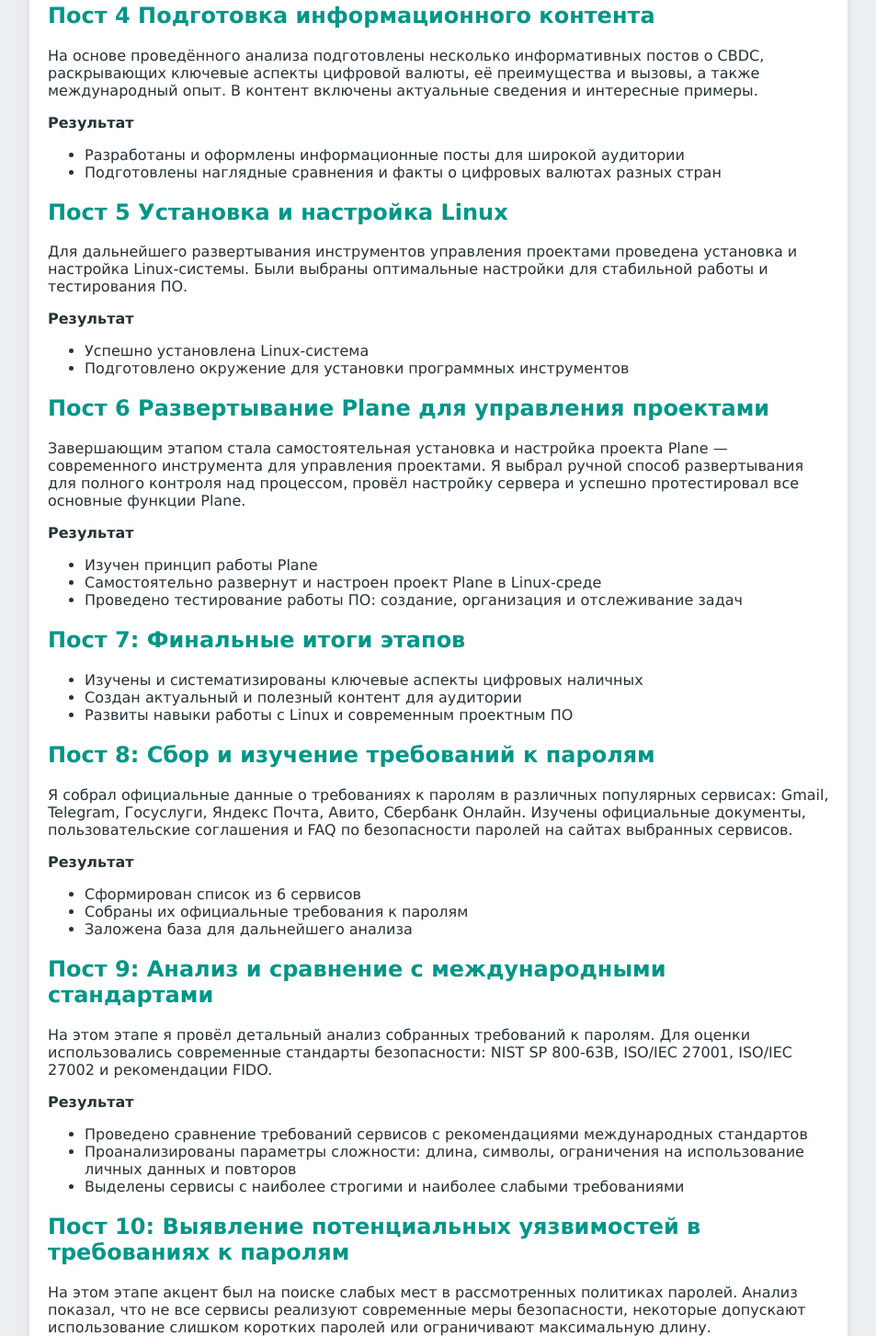
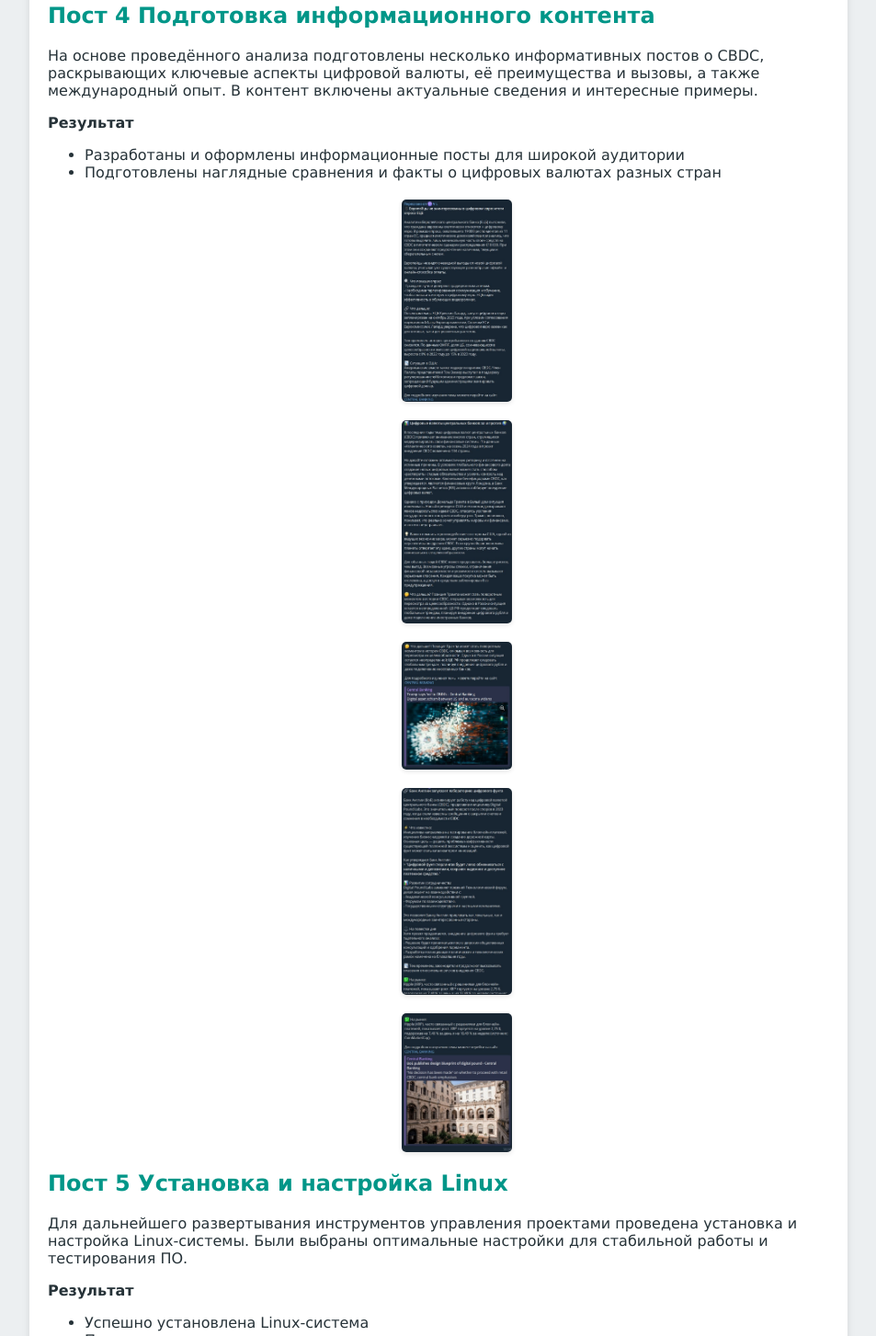
Before and after one commit to hudmudbbb/-project-practice, a plain HTML site: page site/index.html in a window 1280 px wide. Shown: the part 2080-3533 px from the top of the page at 92% size, without its empty margins (163-1116 px from the left). Drawn offline with Linux system fonts and the light colour scheme.

Commit message:
Добавлены посты по CBDC

```diff
--- a/site/index.html
+++ b/site/index.html
@@ -86,6 +86,11 @@
   <ul>
     <li>Разработаны и оформлены информационные посты для широкой аудитории</li>
     <li>Подготовлены наглядные сравнения и факты о цифровых валютах разных стран</li>
+    <img src="images/post1.jpg" alt="Пост1" style="width:120px;">
+    <img src="images/post2.jpg" alt="Пост2" style="width:120px;">
+    <img src="images/post3.jpg" alt="Пост3" style="width:120px;">
+    <img src="images/post4.jpg" alt="Пост4" style="width:120px;">
+    <img src="images/post5.jpg" alt="Пост5" style="width:120px;">
   </ul>
 </div>
 
```
Also changed, not shown: site/images/post1.jpg (added), site/images/post2.jpg (added), site/images/post3.jpg (added), site/images/post4.jpg (added), site/images/post5.jpg (added).
